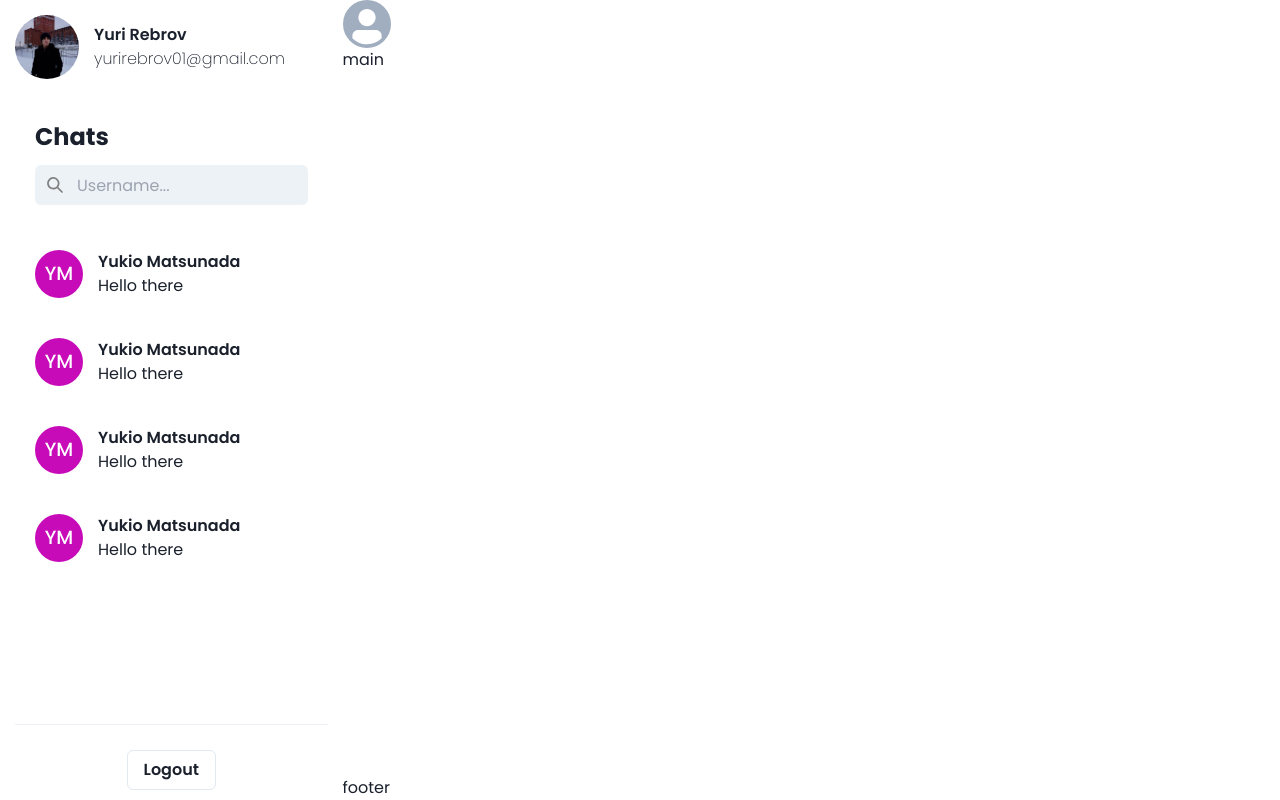
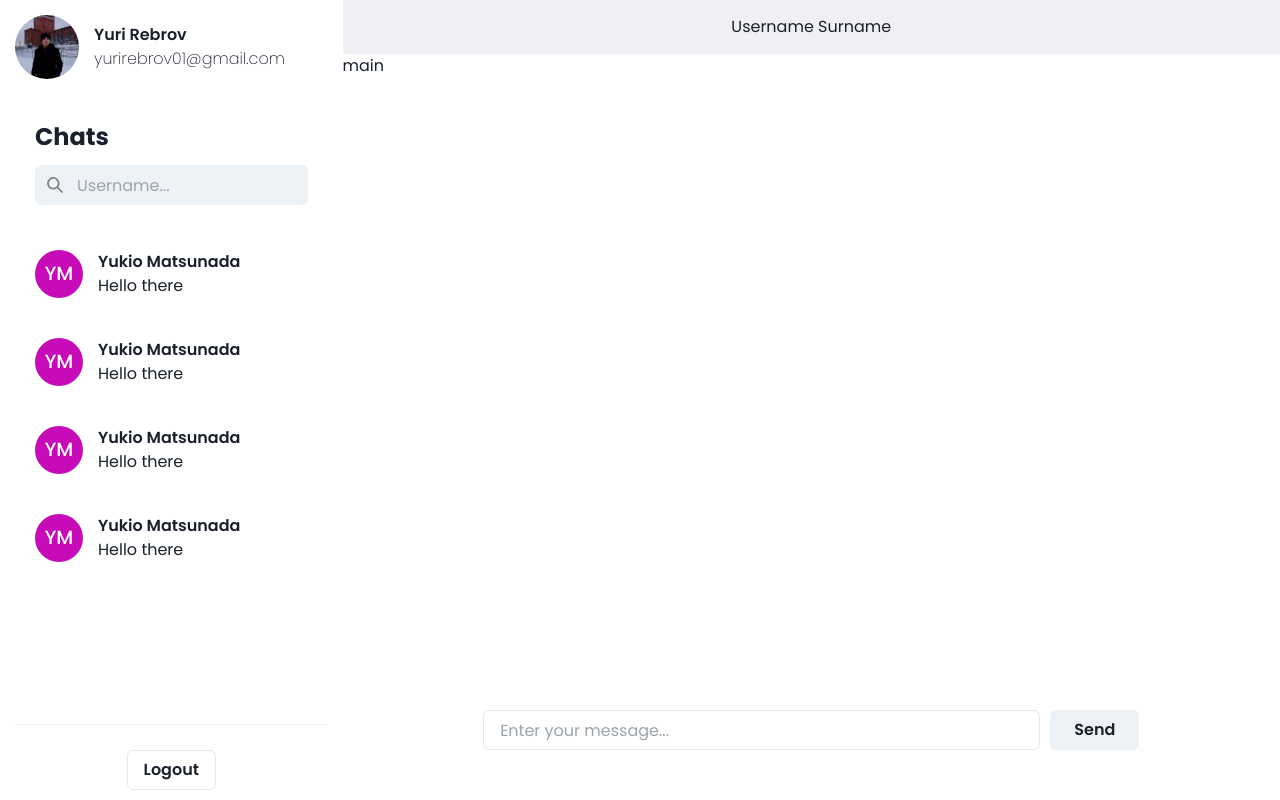
Before and after one commit to RebrovYura/chat-app, a React (Vite) app: page / in a window 1280 px wide. Built offline with nearby package versions, Linux system fonts and the light colour scheme; no server answers.

Commit message:
create chat header & footer

```diff
--- a/src/components/Chat.jsx
+++ b/src/components/Chat.jsx
@@ -1,17 +1,23 @@
 import React from 'react'
 import { Avatar } from '@chakra-ui/react'
+import { Input, InputGroup, Button } from '@chakra-ui/react'
 
 const Chat = () => {
   return (
     <div className='flex flex-col justify-between h-full'>
-      <div>
-        <Avatar name='' size='md'/>
+      <div className='py-[15px] bg-text text-center'>
+        <span>Username Surname</span>
       </div>
       <div className='h-full'>
         main
       </div>
-      <div>
-        footer
+      <div className='flex justify-center pb-[50px] pt-[20px]'>
+        <div className='w-[70%]'>
+          <InputGroup>
+            <Input placeholder='Enter your message...'/>
+            <Button width='100px' marginLeft='10px'>Send</Button>
+          </InputGroup>
+        </div>
       </div>
     </div>
   )
```
